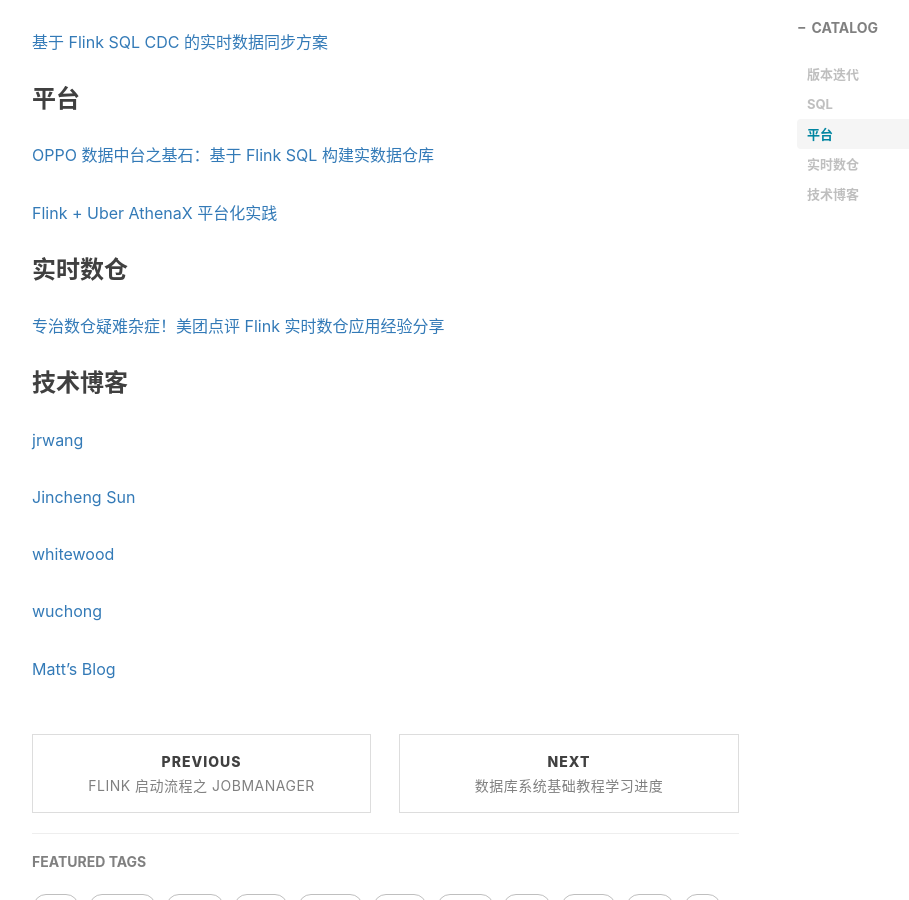
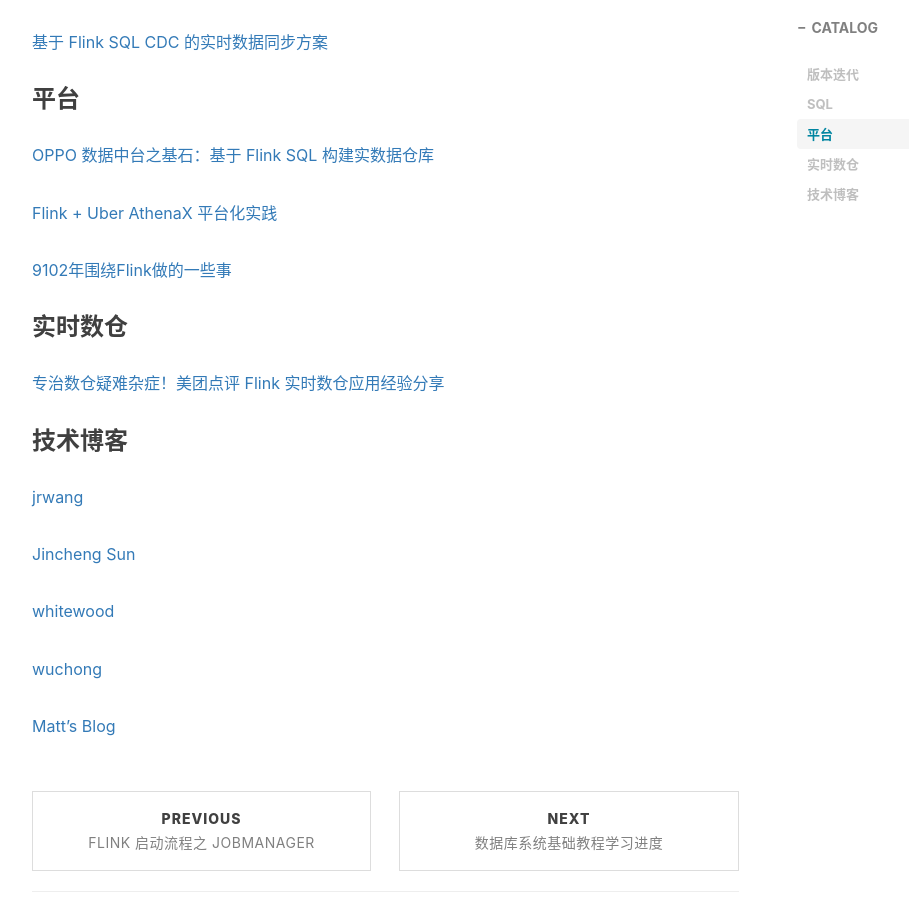
Before and after one commit to vendanner/vendanner.github.io, a Jekyll site: the page built from _posts/2020-06-08-Flink 学习资料.md, in a window 1280 px wide and 900 px high, scrolled down 1391 px. Shown: the whole window, without its empty margins (233-1142 px from the left). Built offline with Jekyll 4.4.1, drawn with Linux system fonts in a browser that asks for light colours; nearby versions of some CDN libraries; comment, search, counter and statistics services are not loaded.

Commit message:
Update 2020-06-08-Flink 学习资料.md

```diff
--- a/_posts/2020-06-08-Flink 学习资料.md
+++ b/_posts/2020-06-08-Flink 学习资料.md
@@ -53,6 +53,8 @@
 
 [Flink + Uber AthenaX 平台化实践](https://blog.csdn.net/qq475781638/article/details/91655087)
 
+[9102年围绕Flink做的一些事](https://mp.weixin.qq.com/s/5Ltf0rdF_4IrRzNmfU8bHw)
+
 ### 实时数仓
 
 [专治数仓疑难杂症！美团点评 Flink 实时数仓应用经验分享](https://mp.weixin.qq.com/s/QKl4OAd187_PNUFORpBBXA)
```
